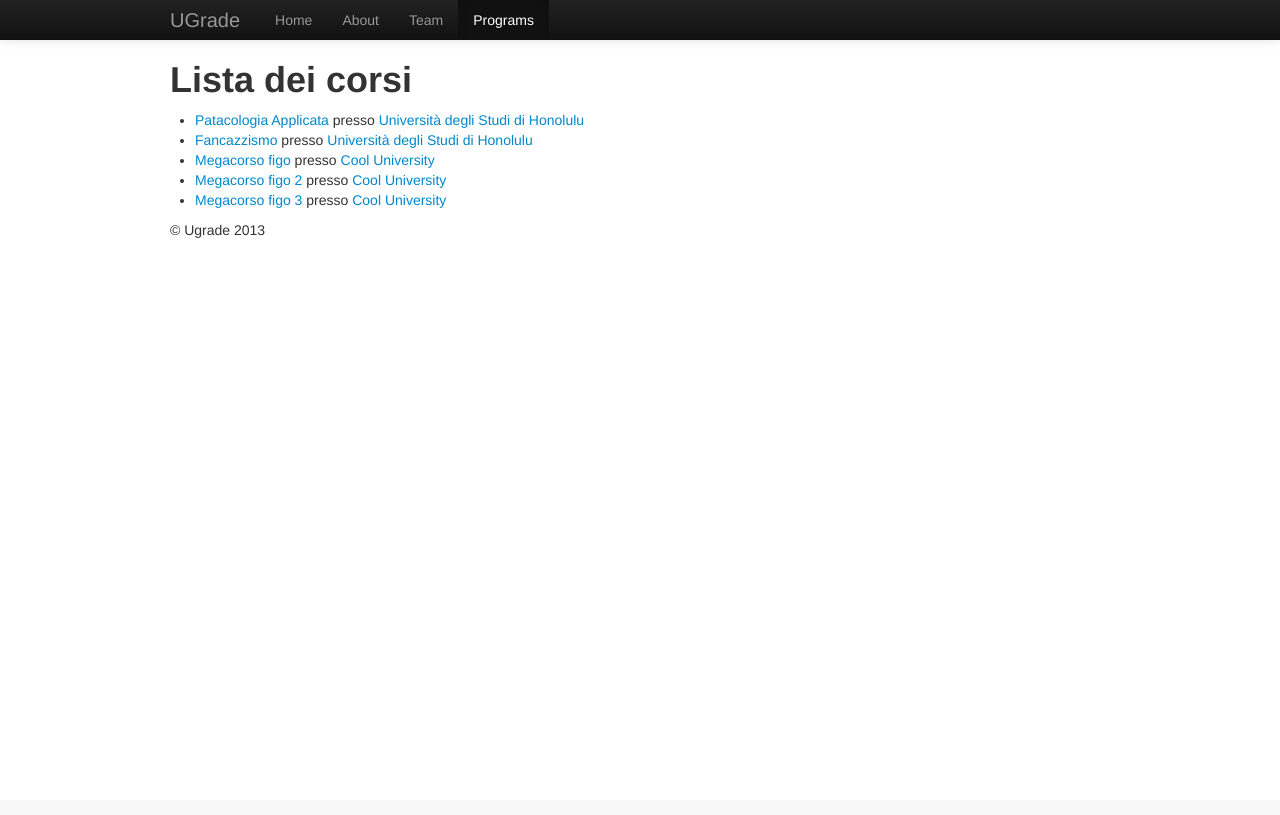
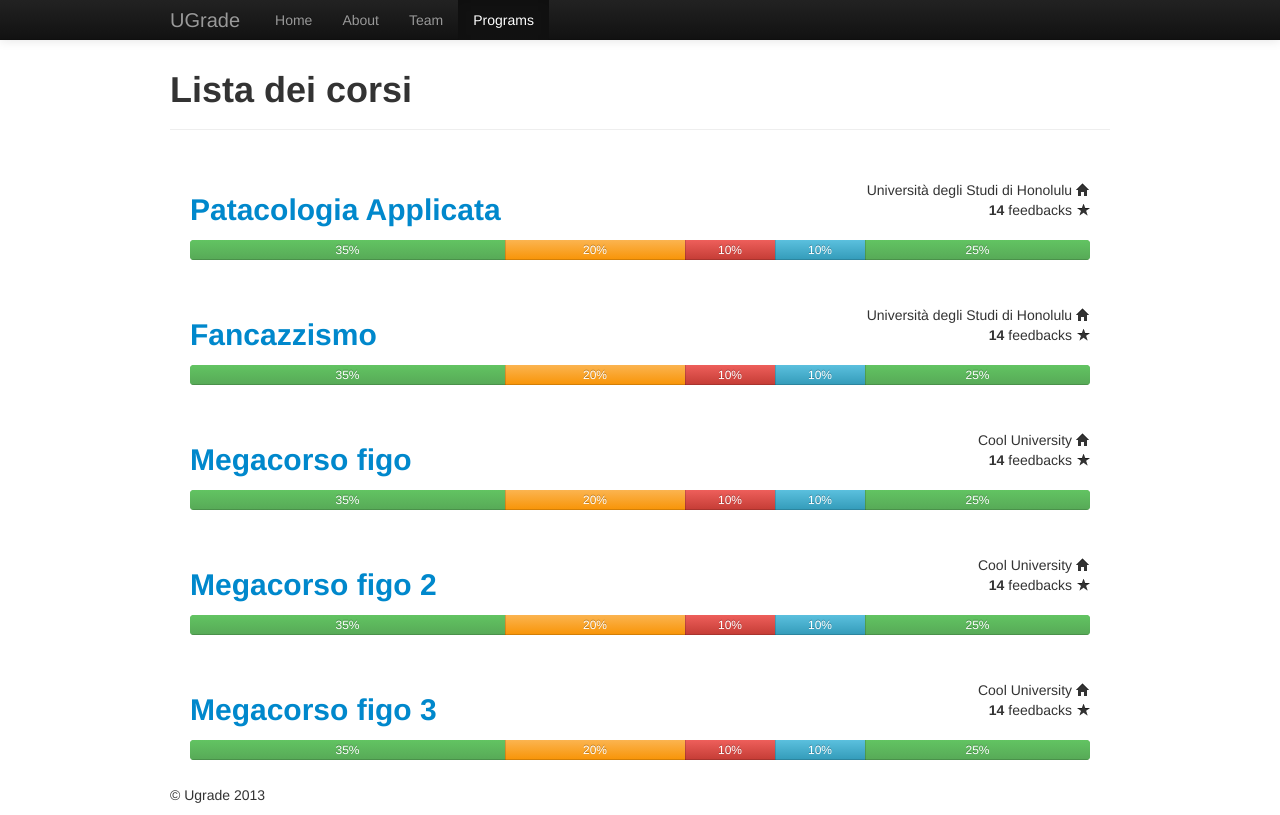
Before and after one commit to fabiofabbrucci/Ugrade, a CodeIgniter app: page /index.php/uni/course in a window 1280 px wide. Before the commit the page ends 238 px from the top, so only its background shows below. Run offline with CodeIgniter, Linux system fonts and the light colour scheme; data comes from the database, SQL or seed files in the repository.

Commit message:
Course list

```diff
--- a/application/views/courseslist.php
+++ b/application/views/courseslist.php
@@ -18,30 +18,43 @@
                     <div class="container">
                         <a class="brand" href="/index.php/">UGrade</a>
                         <div class="nav-collapse collapse">
-                            <p class="navbar-text pull-right">
-                            </p>
                             <ul class="nav">
                                 <li><a href="/index.php/">Home</a></li>
                                 <li><a href="#">About</a></li>
                                 <li><a href="#">Team</a></li>
                                 <li class="active"><a href="/index.php/uni/course">Programs</a></li>
-
+                            </ul>
                         </div>
                     </div>
                 </div>
             </div>
 
             <div class="container">
-                <h1>Lista dei corsi</h1>
-                <ul>
-                    <?php
-                    foreach($courses as $c){
-                        echo "<li><a href=\"/index.php/uni/course/".$c['corso']->id."\">".$c['corso']->name."</a> presso <a href=\"/index.php/uni/index/".$c['uni']->id."\">".$c['uni']->name."</a></li>";
-                    }
-                    ?>
+                <div class="page-header">
+                    <h1>Lista dei corsi</h1>
+                </div>
 
-                </ul>
-
+                <div id="course_list">
+                    <?php foreach($courses as $c){ ?>
+                        <article>
+                            <div class="pull-right">
+                                <?php echo $c['uni']->name; ?> <i class="icon-home"></i><br />
+                                <b>14</b> feedbacks <i class="icon-star"></i>
+                            </div>
+                            <?php
+                                echo "<h2><a href=\"/index.php/uni/course/".$c['corso']->id."\">".$c['corso']->name."</a></h2>";
+                            ?>
+                            <div class="progress">
+                                <div class="bar bar-success" style="width: 35%;">35%</div>
+                                <div class="bar bar-warning" style="width: 20%;">20%</div>
+                                <div class="bar bar-danger" style="width: 10%;">10%</div>
+                                <div class="bar bar-info" style="width: 10%;">10%</div>
+                                <div class="bar bar-success" style="width: 25%;">25%</div>
+                            </div>
+                            <div class="clearfix"></div>
+                        </article>
+                    <?php } ?>
+                </div>
                 <div class="footer">
                     <p>&copy; Ugrade 2013</p>
                 </div>
--- a/application/views/home.php
+++ b/application/views/home.php
@@ -18,8 +18,6 @@
                     <div class="container">
                         <a class="brand" href="/index.php/">UGrade</a>
                         <div class="nav-collapse collapse">
-                            <p class="navbar-text pull-right">
-                            </p>
                             <ul class="nav">
                                 <li class="active"><a href="#">Home</a></li>
                                 <li><a href="#">About</a></li>
--- a/css/application.css
+++ b/css/application.css
@@ -80,3 +80,15 @@ body {
     margin-top: 8px;
     font-size: 2em;
 }
+
+#course_list article{
+    padding: 20px;
+}
+
+#course_list article:hover{
+    background-color: #dddddd;
+}
+
+#course_list article .pull-right{
+    text-align: right;
+}
```
